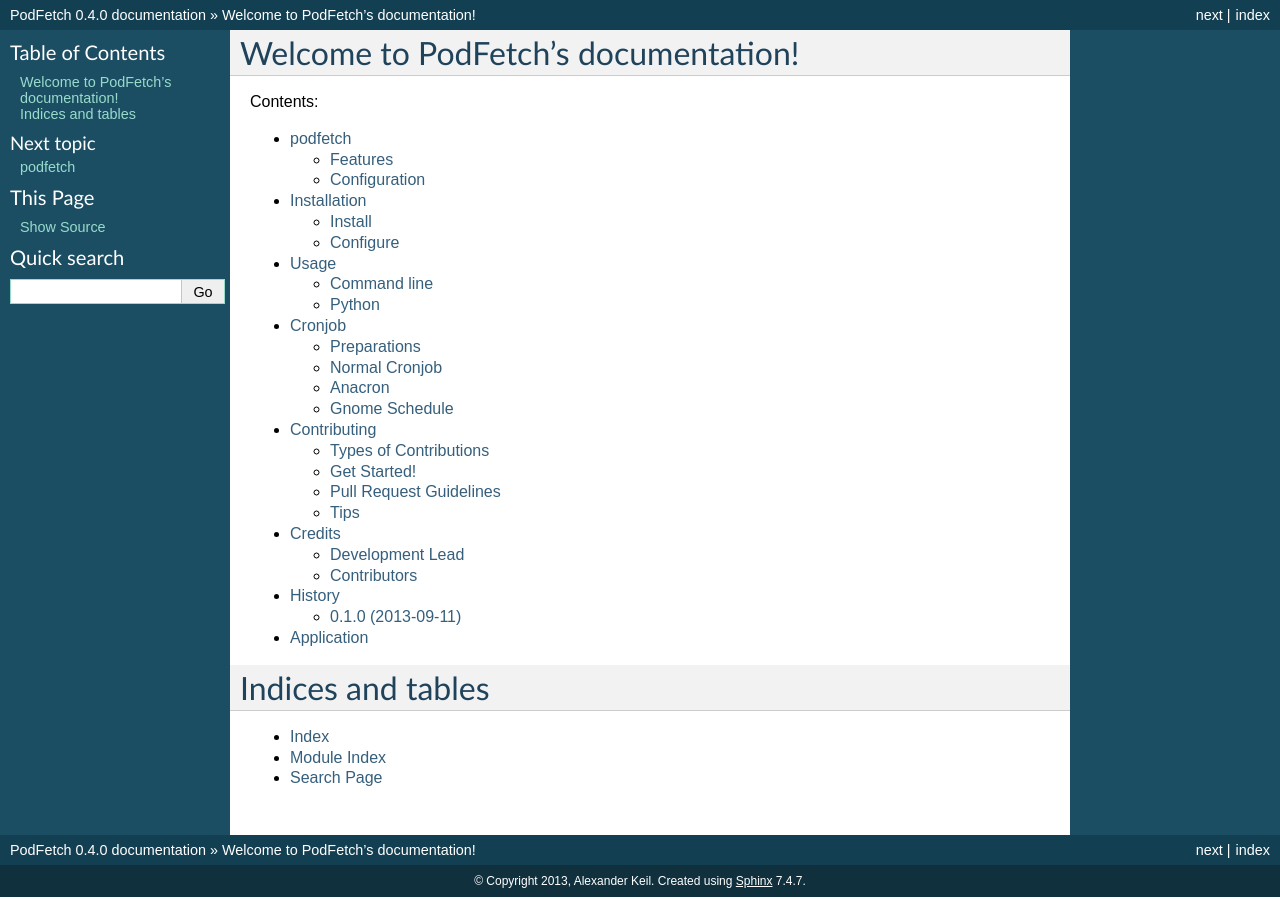
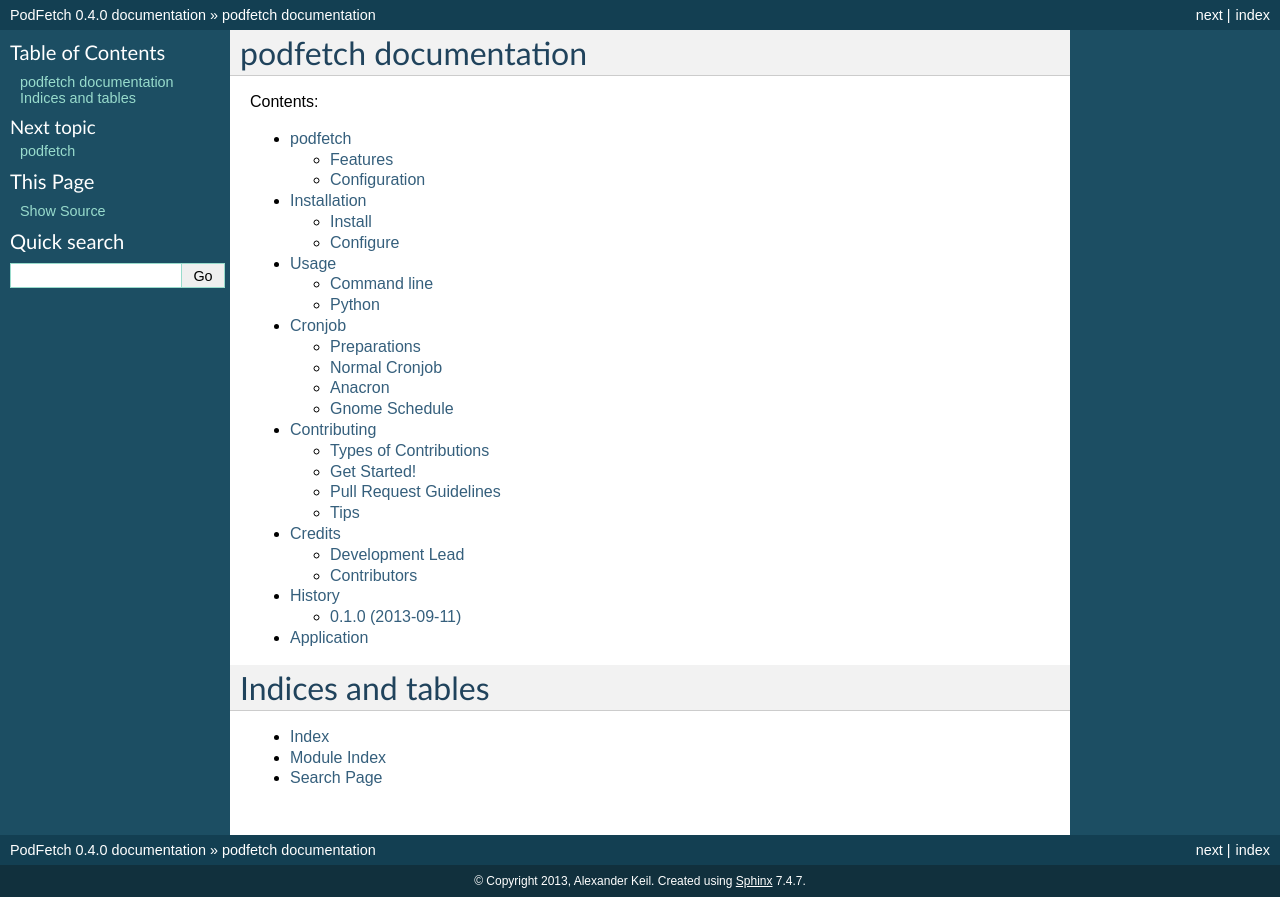
Before and after one commit to akeil/podfetch, a Sphinx documentation site: the page built from docs/index.rst, in a window 1280 px wide. Built offline with Sphinx 7.4.7, drawn with Linux system fonts in a browser that asks for light colours.

Commit message:
Spellcheck for docs and release notes.

```diff
--- a/README.rst
+++ b/README.rst
@@ -34,7 +34,7 @@ Subscriptions
 =============
 Subscriptions are kept as ini-files under ``~/.config/podfetch/subscriptions``
 with one file per feed.
-The files look like this (``url`` is the only mandatorysetting):
+The files look like this (``url`` is the only mandatory setting):
 
 .. code:: ini
 
--- a/docs/cronjob.rst
+++ b/docs/cronjob.rst
@@ -76,7 +76,7 @@ As root::
     # groupadd anacron
     # chown root:anacron /var/spool/anacron
     # chmod g+w /var/spool/anacron
-    # adduser USERNAME anacron
+    # useradd USERNAME anacron
 
 Next, create a user-specific anacron file.
 Copy the system-wide file to some place in your home directory::
--- a/docs/index.rst
+++ b/docs/index.rst
@@ -3,8 +3,8 @@
    You can adapt this file completely to your liking, but it should at least
    contain the root `toctree` directive.
 
-Welcome to PodFetch's documentation!
-======================================
+podfetch documentation
+======================
 
 Contents:
 
--- a/docs/installation.rst
+++ b/docs/installation.rst
@@ -52,8 +52,8 @@ The configuration file looks like this (with default values)::
     #   {id}:           Id for the Episode
     #   {ext}:          File extension.
     #   {kind}:         audio or video
-    # Specifying an extension ub the template is optional; missing extension
+    # Specifying an extension in the template is optional; missing extension
     # is added automatically
     filename_template = {pub_date}-{title}
 
-**You do not have to create a config file if the defaults are ok.**
+**You do not have to create a config file if the defaults are OK.**
--- a/docs/usage.rst
+++ b/docs/usage.rst
@@ -104,6 +104,6 @@ Sync downloaded episodes to some other location::
 Python
 ######
 
-To use PodFetch in a project::
+To use podfetch in a project::
 
     import podfetch
```
Also changed, not shown: 8 other files.
